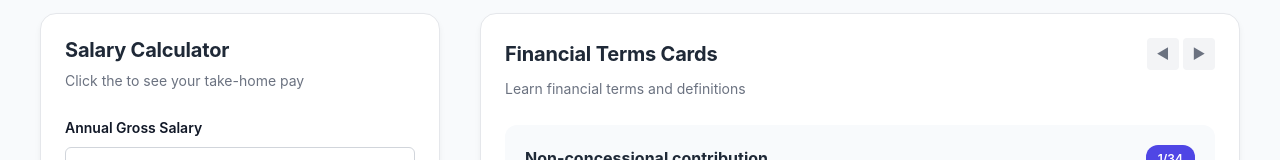
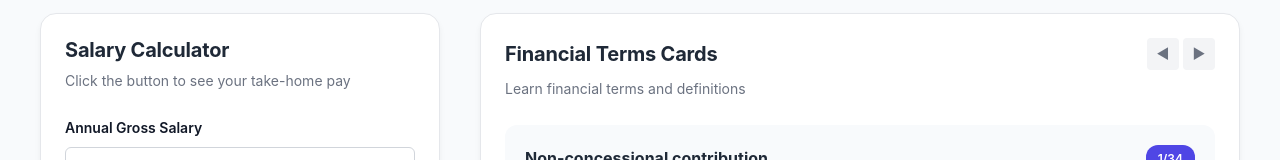
Before and after one commit to adug0007-png/EduFinance, a Vue app: page / in a window 1280 px wide. Both pictures are taken after a click on the link "Financial Concepts". Shown: the part 305-465 px from the top of the page. Built offline with nearby package versions, Linux system fonts and the light colour scheme.

Commit message:
Iteration 1: Fix

```diff
--- a/src/components/TaxLearn.vue
+++ b/src/components/TaxLearn.vue
@@ -9,7 +9,7 @@
             <h2 class="card-title">Salary Calculator</h2>
             <button class="refresh-btn"></button>
           </div>
-          <p class="card-subtitle">Click the to see your take-home pay</p>
+          <p class="card-subtitle">Click the button to see your take-home pay</p>
 
           <div class="form-group">
             <label class="form-label">Annual Gross Salary</label>
```
